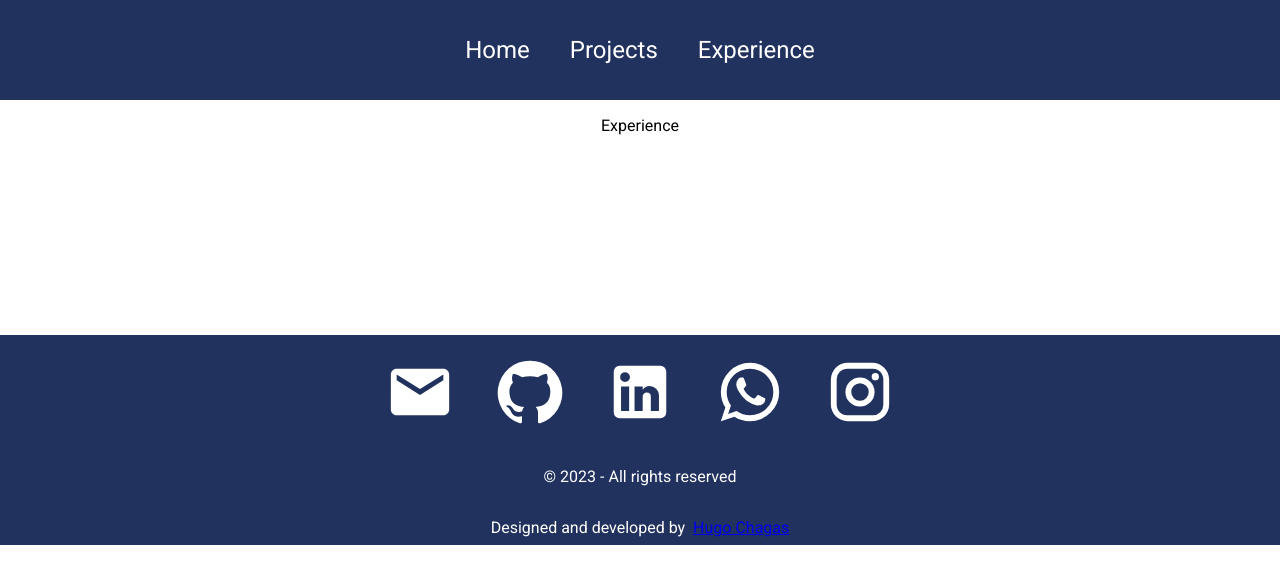
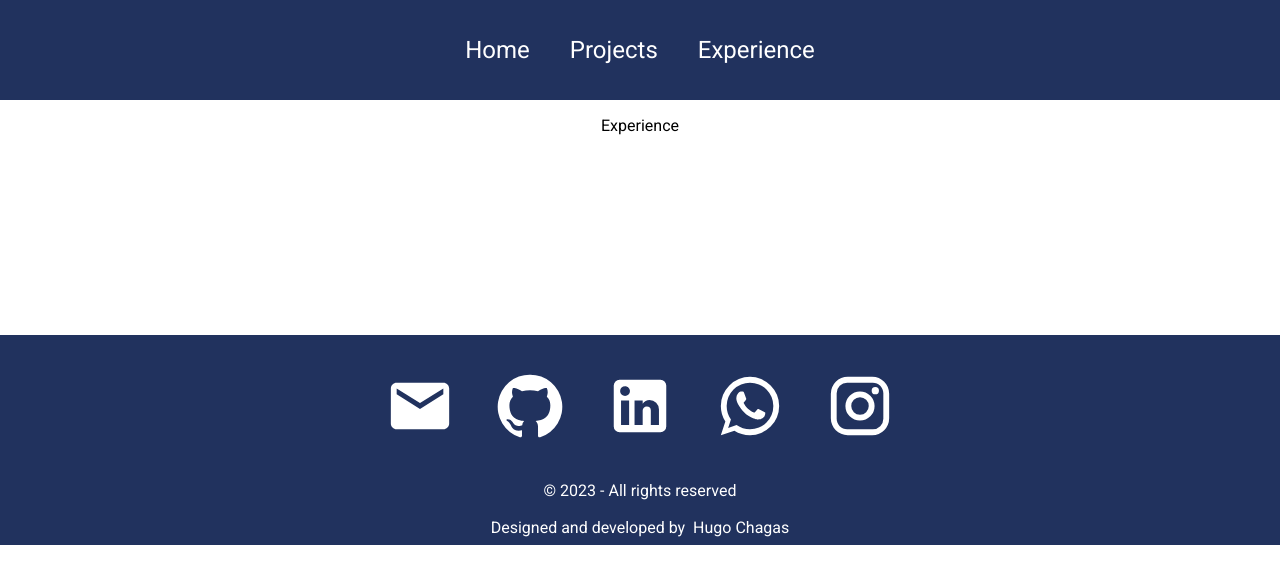
Before and after one commit to h-chagas/my-personal-portfolio, a React (Create React App) app: page /experience in a window 1280 px wide. Shown: the top 584 px of the page. Built offline with nearby package versions, Linux system fonts and the light colour scheme.

Commit message:
add some style for the footer css file

```diff
--- a/src/styles/Footer.css
+++ b/src/styles/Footer.css
@@ -19,6 +19,13 @@
 
 .footer p {
   color: white;
+  margin-bottom: 2px;
+}
+
+.footer p a {
+  text-decoration: none;
+  color: white;
+
 }
 
 @media only screen and (max-width: 600px) {
```
